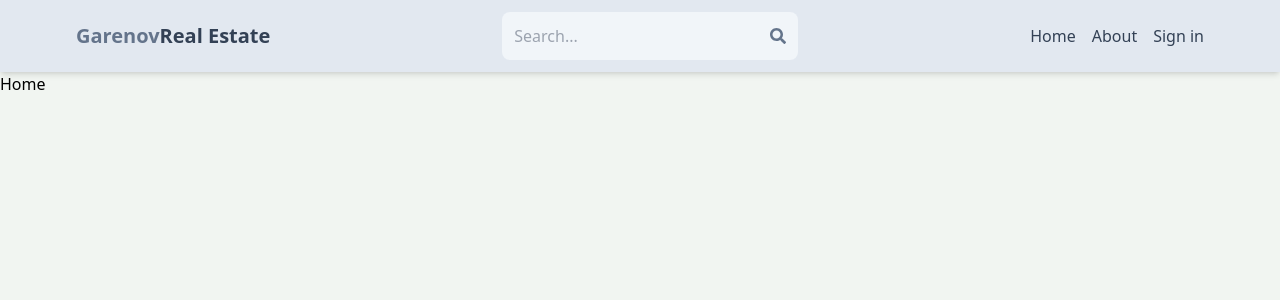
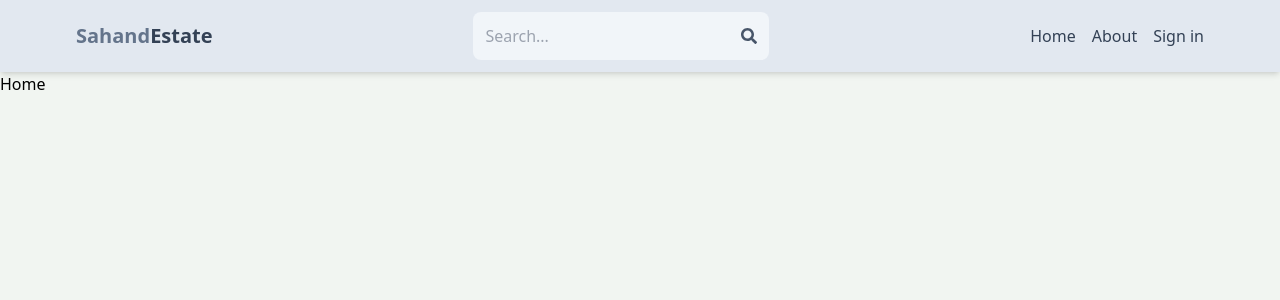
Before and after one commit to GGarenov/real-estate-app, a React (Vite) app in the folder client/: page / in a window 1280 px wide. Shown: the top 300 px of the page. Built offline with nearby package versions, Linux system fonts and the light colour scheme; no server answers.

Commit message:
Complete header search form functionality     - using useNavigate from react-router-dom     - useEffect and useState

```diff
--- a/client/src/components/Header.jsx
+++ b/client/src/components/Header.jsx
@@ -1,40 +1,73 @@
 import { FaSearch } from 'react-icons/fa';
-import { Link } from 'react-router-dom';
+import { Link, useNavigate } from 'react-router-dom';
 import { useSelector } from 'react-redux';
+import { useEffect, useState } from 'react';
 
 export default function Header() {
-  const {currentUser} = useSelector(state => state.user)
+  const { currentUser } = useSelector((state) => state.user);
+  const [searchTerm, setSearchTerm] = useState('');
+  const navigate = useNavigate();
+  const handleSubmit = (e) => {
+    e.preventDefault();
+    const urlParams = new URLSearchParams(window.location.search);
+    urlParams.set('searchTerm', searchTerm);
+    const searchQuery = urlParams.toString();
+    navigate(`/search?${searchQuery}`);
+  };
+
+  useEffect(() => {
+    const urlParams = new URLSearchParams(location.search);
+    const searchTermFromUrl = urlParams.get('searchTerm');
+    if (searchTermFromUrl) {
+      setSearchTerm(searchTermFromUrl);
+    }
+  }, [location.search]);
   return (
     <header className='bg-slate-200 shadow-md'>
       <div className='flex justify-between items-center max-w-6xl mx-auto p-3'>
-         <Link to ='/'>
+        <Link to='/'>
           <h1 className='font-bold text-sm sm:text-xl flex flex-wrap'>
-            <span className='text-slate-500'>Garenov</span>
-            <span className='text-slate-700'>Real Estate</span>
+            <span className='text-slate-500'>Sahand</span>
+            <span className='text-slate-700'>Estate</span>
           </h1>
         </Link>
-        <form className='bg-slate-100 p-3 rounded-lg flex items-center'>
+        <form
+          onSubmit={handleSubmit}
+          className='bg-slate-100 p-3 rounded-lg flex items-center'
+        >
           <input
-                      type="text"
+            type='text'
             placeholder='Search...'
-                      className='bg-transparent focus:outline-none w-24 sm:w-64' />
-          <FaSearch className='text-slate-500' />
+            className='bg-transparent focus:outline-none w-24 sm:w-64'
+            value={searchTerm}
+            onChange={(e) => setSearchTerm(e.target.value)}
+          />
+          <button>
+            <FaSearch className='text-slate-600' />
+          </button>
         </form>
         <ul className='flex gap-4'>
-                <Link to ='/'>
-                      <li className='hidden sm:inline text-slate-700 hover:underline'>Home</li>
+          <Link to='/'>
+            <li className='hidden sm:inline text-slate-700 hover:underline'>
+              Home
+            </li>
           </Link>
-                  <Link to='/About'>
-                  <li className='hidden sm:inline text-slate-700 hover:underline'>About</li>
+          <Link to='/about'>
+            <li className='hidden sm:inline text-slate-700 hover:underline'>
+              About
+            </li>
           </Link>
-
           <Link to='/profile'>
             {currentUser ? (
-              <img className='rounded-full h-7 w-7 object-cover' src={currentUser.avatar} alt="profile" />
-            ): <li className = ' text-slate-700 hover:underline'>Sign in</li>
-          }
+              <img
+                className='rounded-full h-7 w-7 object-cover'
+                src={currentUser.avatar}
+                alt='profile'
+              />
+            ) : (
+              <li className=' text-slate-700 hover:underline'> Sign in</li>
+            )}
           </Link>
-
         </ul>
       </div>
     </header>
```
Also changed, not shown: 1 other file (tests, documents, lock files or other folders). Lines whose indentation alone changed are shown as unchanged.
